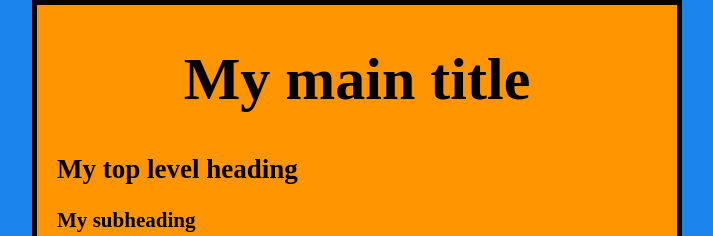
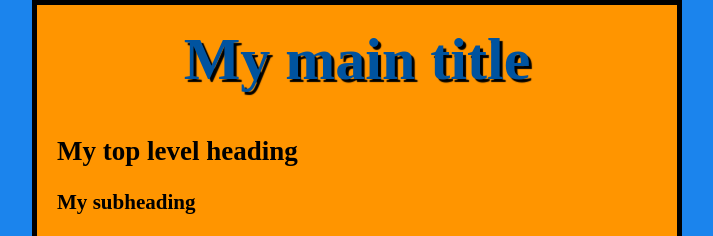
Before and after one commit to scwoptoy/test-site, a plain HTML site: page index.html in a window 1280 px wide. Shown: the top 236 px of the page, without its empty margins (283-996 px from the left). Drawn offline with Linux system fonts and the light colour scheme; a web font is replaced by a local one.

Commit message:
Added shadowed text to heading

```diff
--- a/styles/style.css
+++ b/styles/style.css
@@ -7,6 +7,10 @@ html {
 h1 {
   font-size: 60px;
   text-align: center;
+  margin: 0;
+  padding: 20px 0;
+  color: #00539F;
+  text-shadow: 3px 3px 1px black;
 }
 
 p, li {
```
